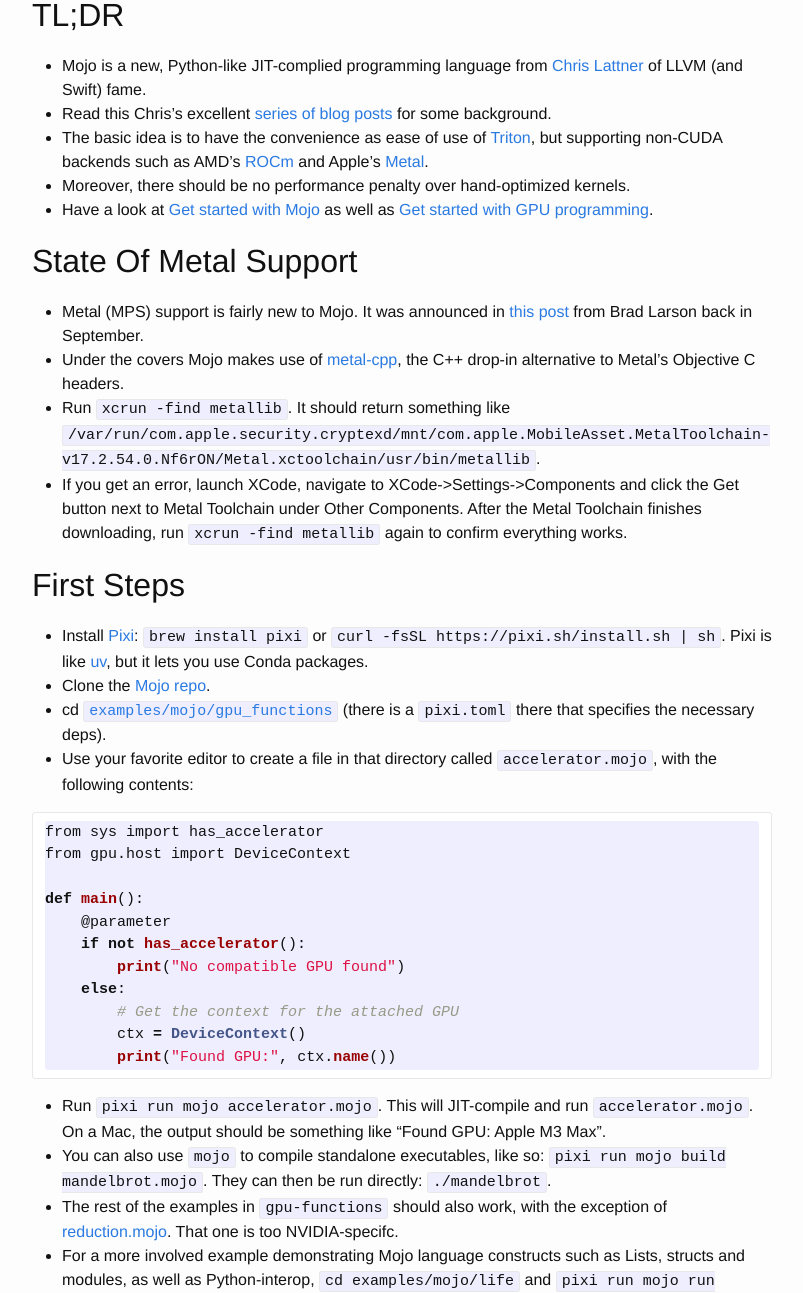
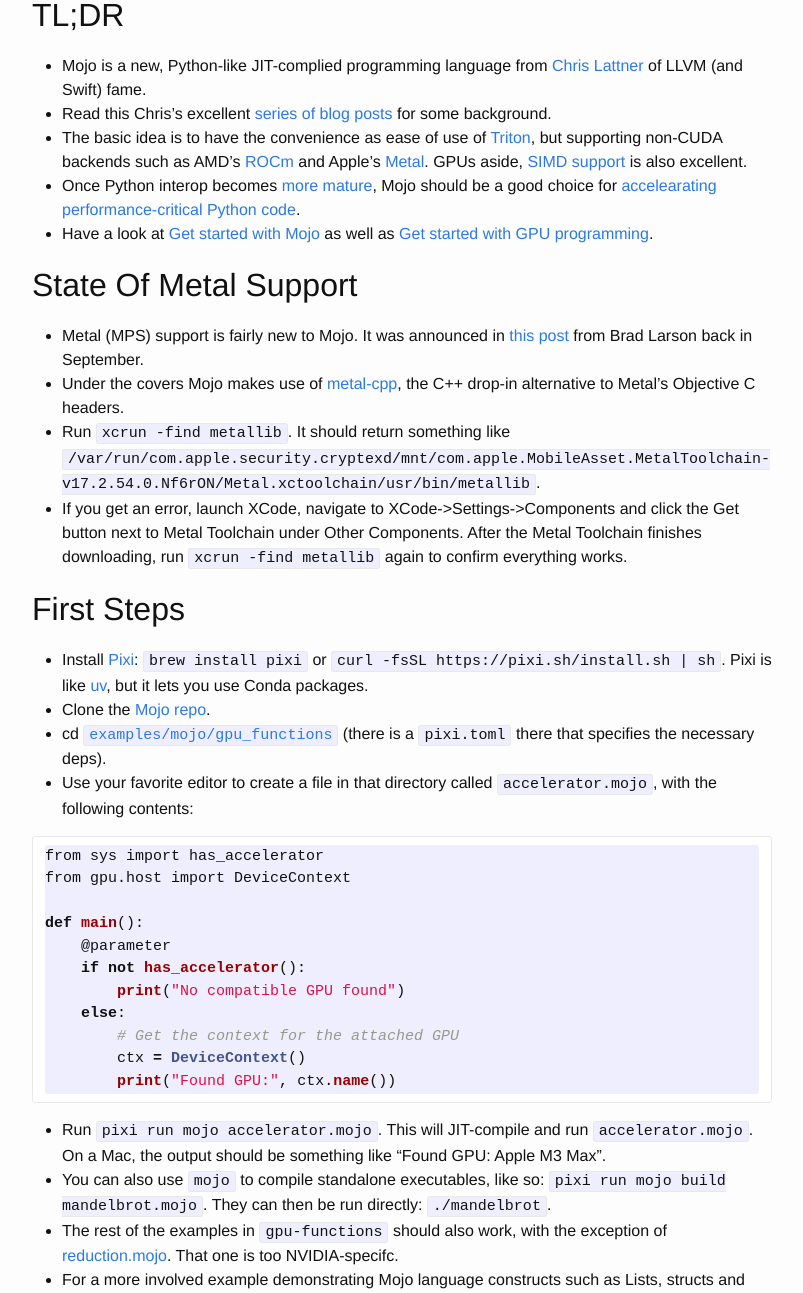
Before and after one commit to vglazer/vglazer.github.io, a Jekyll site: the page built from _posts/2025-11-15-mojo-first-steps.md, in a window 1280 px wide and 1400 px high, scrolled down 417 px, cut to the strip 107-1400 px from the top of the window. Shown: the whole strip, without its empty margins (238-1041 px from the left). Built offline with Jekyll 4.4.1, drawn with Linux system fonts in a browser that asks for light colours; nearby versions of some CDN libraries; some of the changed text lies outside the part shown.

Commit message:
Some clarifications

```diff
--- a/_posts/2025-11-15-mojo-first-steps.md
+++ b/_posts/2025-11-15-mojo-first-steps.md
@@ -12,8 +12,8 @@ categories: Metal Mojo MPS ROCm Triton Python GPUs
 
 * Mojo is a new, Python-like JIT-complied programming language from [Chris Lattner](https://en.wikipedia.org/wiki/Chris_Lattner) of LLVM (and Swift) fame.
 * Read this Chris's excellent [series of blog posts](https://www.modular.com/democratizing-ai-compute) for some background.
-* The basic idea is to have the convenience as ease of use of [Triton](https://openai.com/index/triton/), but supporting non-CUDA backends such as AMD's [ROCm](https://en.wikipedia.org/wiki/ROCm) and Apple's [Metal](https://en.wikipedia.org/wiki/Metal_(API)).
-* Moreover, there should be no performance penalty over hand-optimized kernels.
+* The basic idea is to have the convenience as ease of use of [Triton](https://openai.com/index/triton/), but supporting non-CUDA backends such as AMD's [ROCm](https://en.wikipedia.org/wiki/ROCm) and Apple's [Metal](https://en.wikipedia.org/wiki/Metal_(API)). GPUs aside, [SIMD support](https://docs.modular.com/mojo/stdlib/builtin/simd/SIMD/) is also excellent.
+* Once Python interop becomes [more mature](https://docs.modular.com/mojo/manual/python/mojo-from-python#known-limitations), Mojo should be a good choice for [accelearating performance-critical Python code](https://docs.modular.com/mojo/manual/python/mojo-from-python).
 * Have a look at [Get started with Mojo](https://docs.modular.com/mojo/manual/get-started) as well as [Get started with GPU programming](https://docs.modular.com/mojo/manual/gpu/intro-tutorial).
 
 ## State Of Metal Support
@@ -48,4 +48,4 @@ def main():
 * You can also use `mojo` to compile standalone executables, like so: `pixi run mojo build mandelbrot.mojo`. They can then be run directly: `./mandelbrot`.
 * The rest of the examples in `gpu-functions` should also work, with the exception of [reduction.mojo](https://github.com/modular/modular/blob/main/examples/mojo/gpu-functions/reduction.mojo). That one is too NVIDIA-specifc.
 * For a more involved example demonstrating Mojo language constructs such as Lists, structs and modules, as well as Python-interop, `cd examples/mojo/life` and `pixi run mojo run lifev3.mojo` (this is just the example from [Get started with Mojo](https://docs.modular.com/mojo/manual/get-started)).
-* For more information about Mojo language basics, see [this page](https://docs.modular.com/mojo/manual/basics). To learn about calling Python from Mojo and calling Mojo from Python see [this page](https://docs.modular.com/mojo/manual/python/).
+* For more information about Mojo language basics, see [this page](https://docs.modular.com/mojo/manual/basics). To learn about [calling Python from Mojo](https://docs.modular.com/mojo/manual/python/python-from-mojo) and [calling Mojo from Python](https://docs.modular.com/mojo/manual/python/mojo-from-python) see [this page](https://docs.modular.com/mojo/manual/python/).
```
